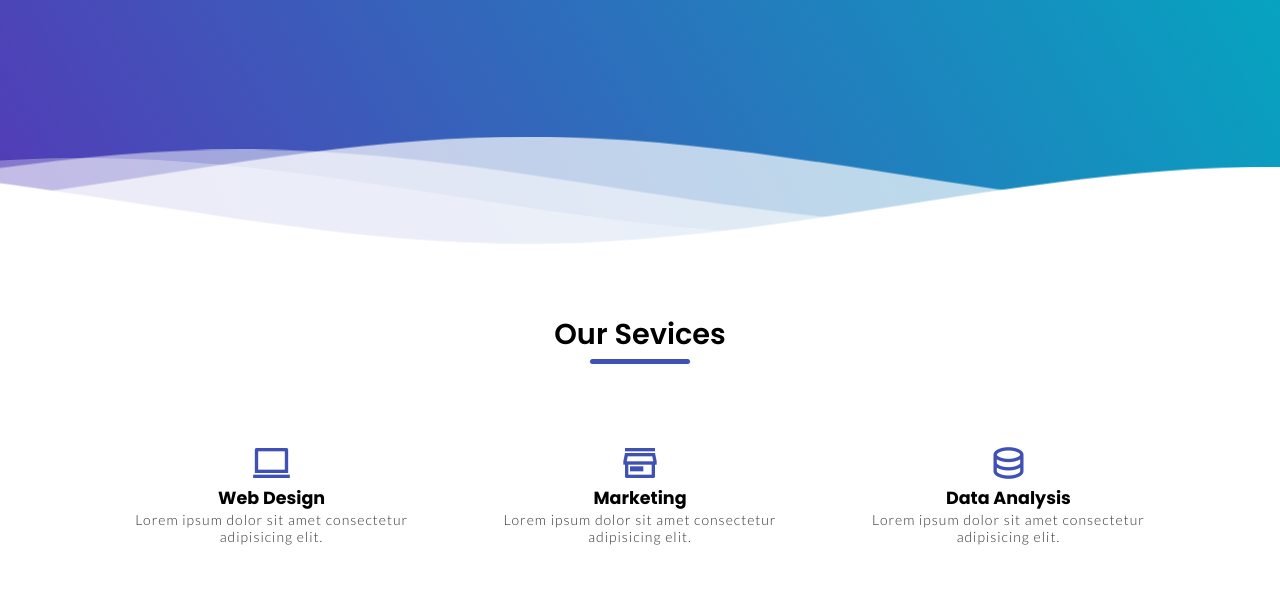
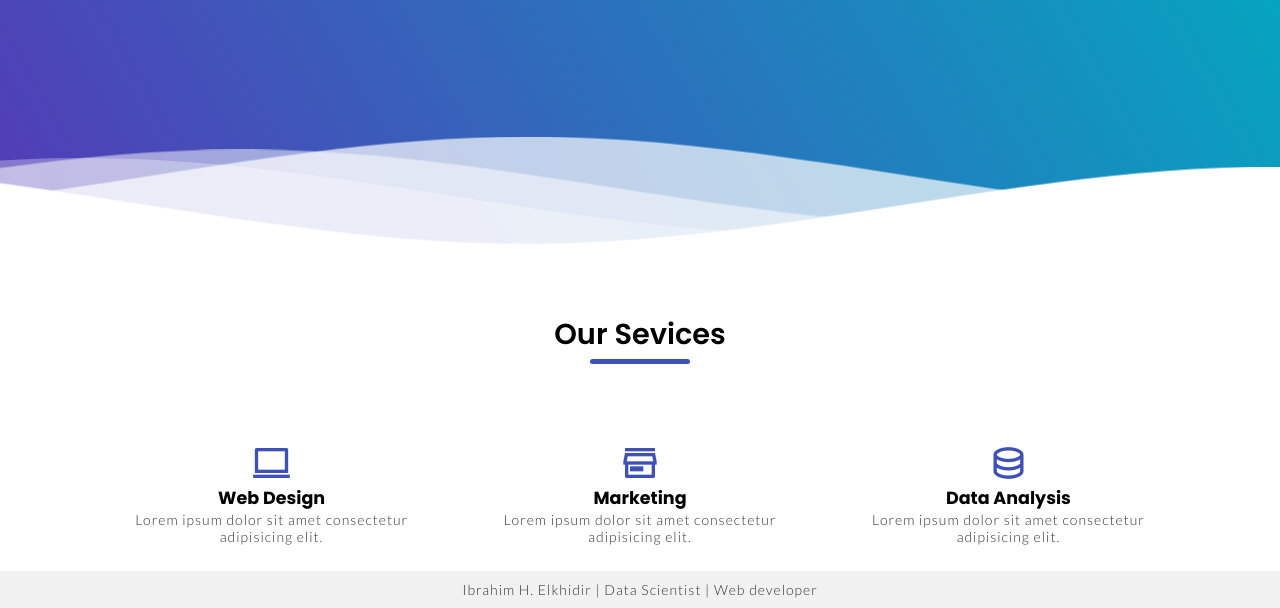
Before and after one commit to IbrahimHE/Web, a plain HTML site: page ShK_B/index.html in a window 1280 px wide. Shown: the part 192-800 px from the top of the page. Drawn offline with nearby package versions, Linux system fonts and the light colour scheme.

Commit message:
Update index.html

```diff
--- a/ShK_B/index.html
+++ b/ShK_B/index.html
@@ -306,8 +306,23 @@ of Simple CSS Waves-->
       </div>
     </div>
   </section>
-
-
+  <style>
+    .author {
+    /* text-align: center;
+    display: block; */
+    position: fixed;
+    bottom: 0;
+    width: 100%;
+    background-color: #f1f1f1;
+    text-align: center;
+    padding: 10px 0;
+}
+  </style>
+  <!--Content starts-->
+  <footer class="author">
+    <p>Ibrahim H. Elkhidir | Data Scientist | Web developer</p>
+  </footer>
+  <!--Content ends-->
 </body>
 
 </html>
```
